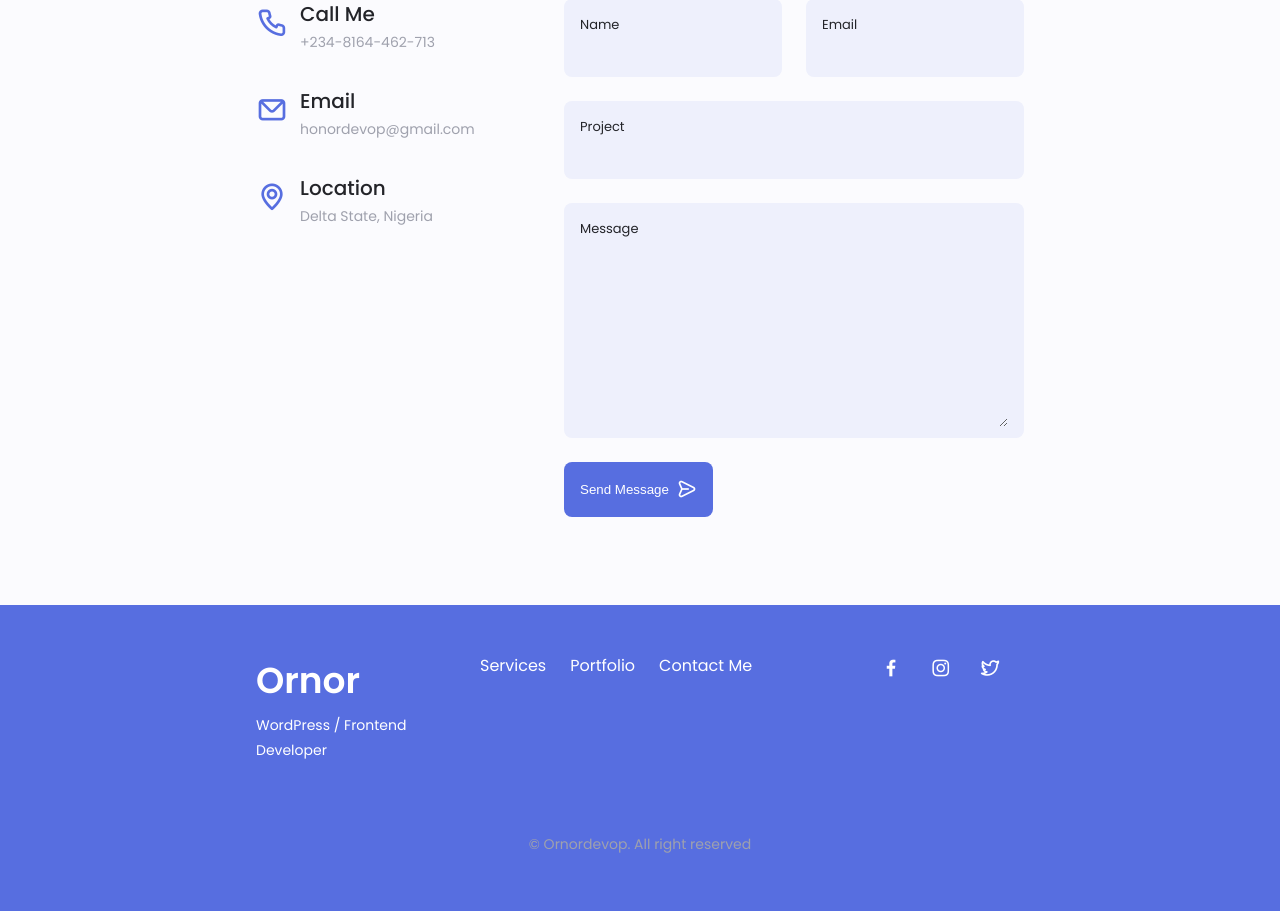
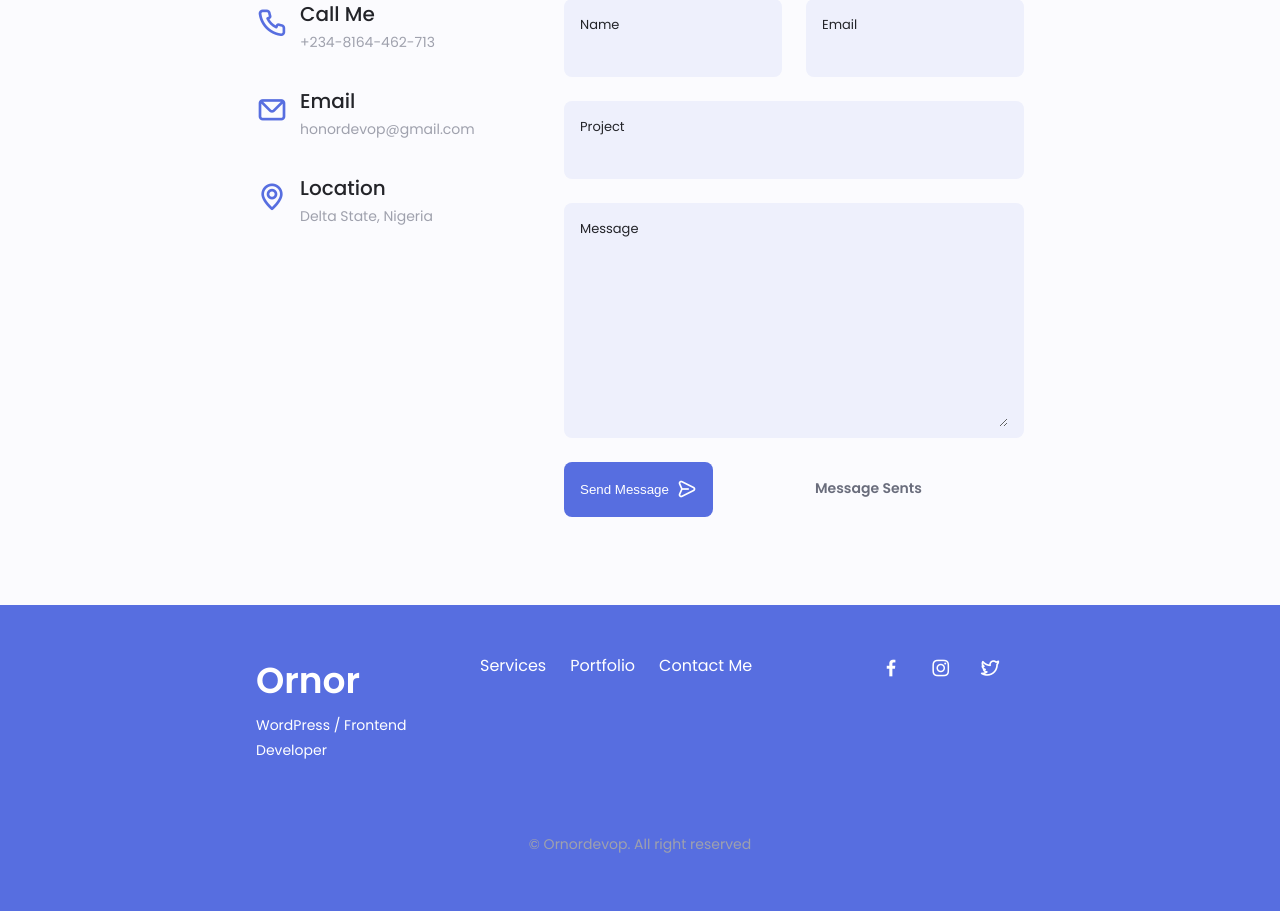
Before and after one commit to honordevop/ornor_portfolio, a PHP site: page / in a window 1280 px wide. Shown: the part 4729-5640 px from the top of the page. Run offline with PHP 8.4, Linux system fonts and the light colour scheme.

Commit message:
P-T added to status message

```diff
--- a/assets/CSS/styles.css
+++ b/assets/CSS/styles.css
@@ -1312,7 +1312,9 @@ img{
     padding: 10px;
     margin: 0 auto;
     border-radius: 8px;
-    /* border: 1px solid red; */
+    font-weight: bold;
+    padding-top: 1rem;
+    font-size: 14px;
 }
 #status.success {
 background-color: rgb(87, 110, 224);
--- a/home.html
+++ b/home.html
@@ -934,7 +934,7 @@
                             <i class="uil uil-message button__icon"></i>
                         </button>
                     </div>
-                    <div id="status"></div>
+                    <div id="status">Message Sents</div>
                 </div>
                 </form>
             </div>
```
